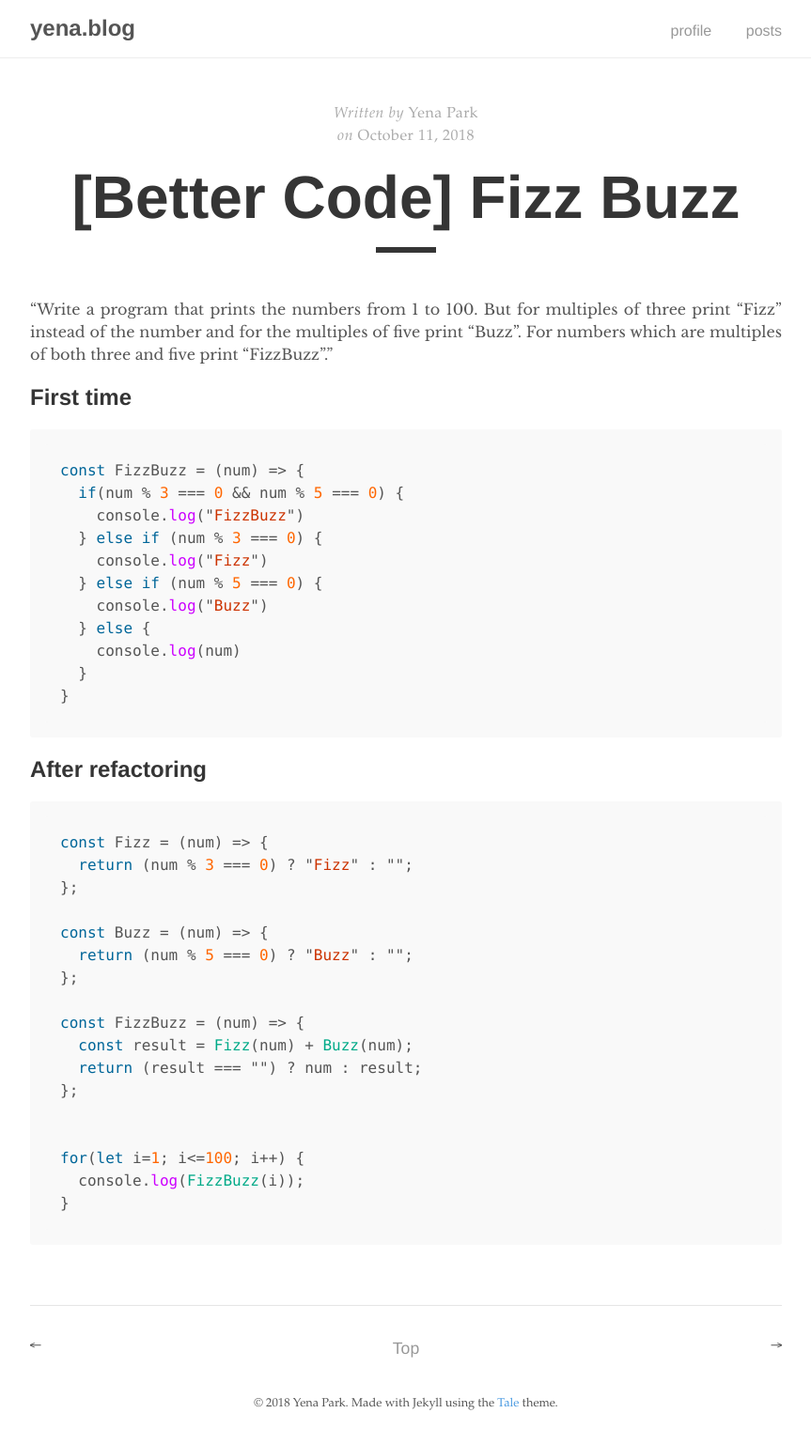
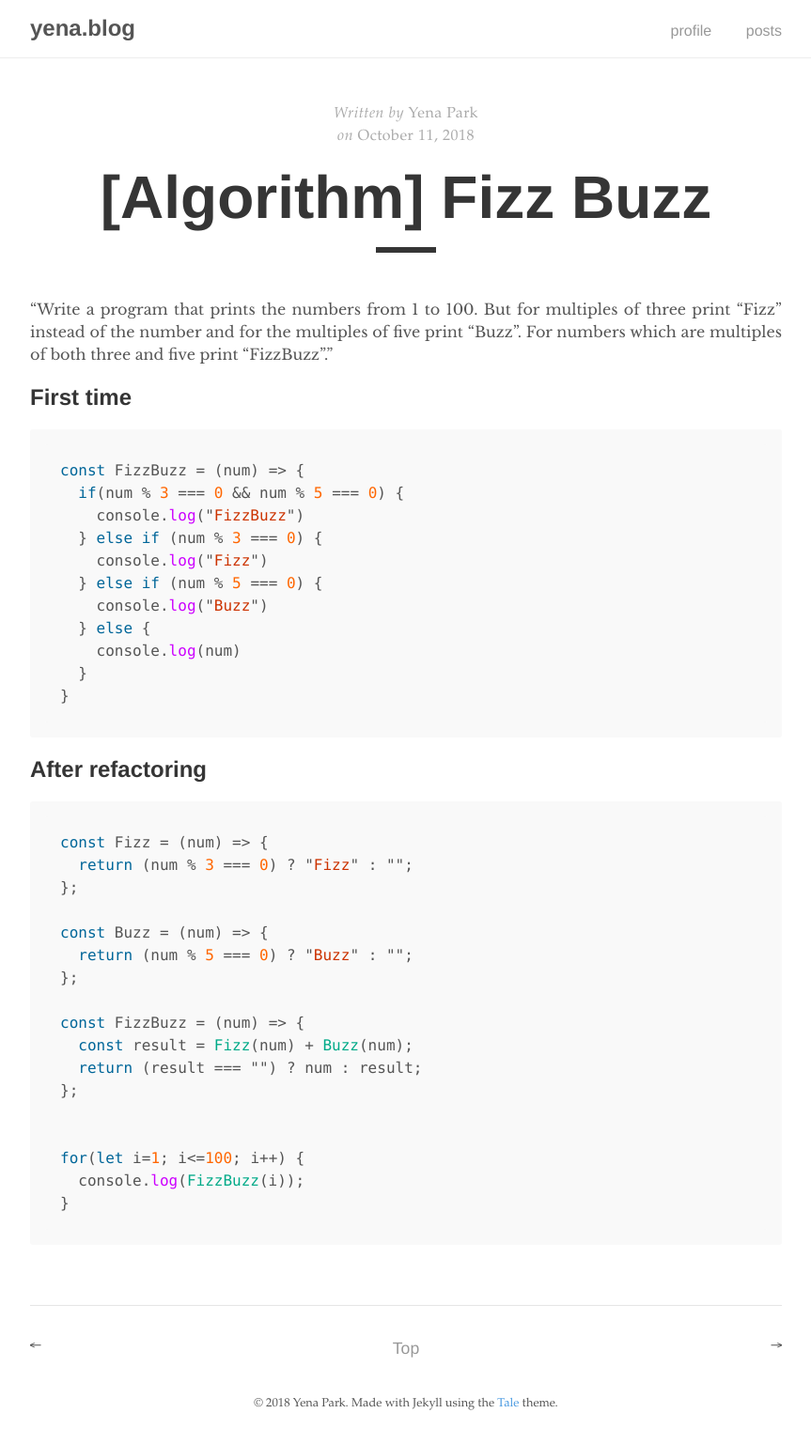
Before and after one commit to Yena-Park/yena-park.github.io, a Jekyll site: the page built from _posts/2018-10-11-introducing-tale.md, in a window 1280 px wide. Shown: the whole page at 94% size, without its empty margins (208-1071 px from the left). Built offline with Jekyll 4.4.1, drawn with Linux system fonts in a browser that asks for light colours.

Commit message:
Update 2018-10-11-introducing-tale.md

```diff
--- a/_posts/2018-10-11-introducing-tale.md
+++ b/_posts/2018-10-11-introducing-tale.md
@@ -1,6 +1,6 @@
 ---
 layout: post
-title:  "[Better Code] Fizz Buzz"
+title:  "[Algorithm] Fizz Buzz"
 author: "Yena Park"
 ---
 
```
